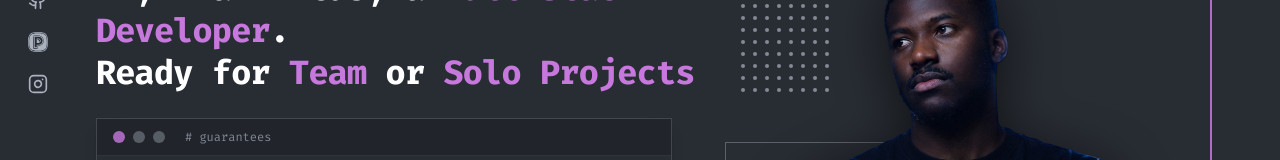
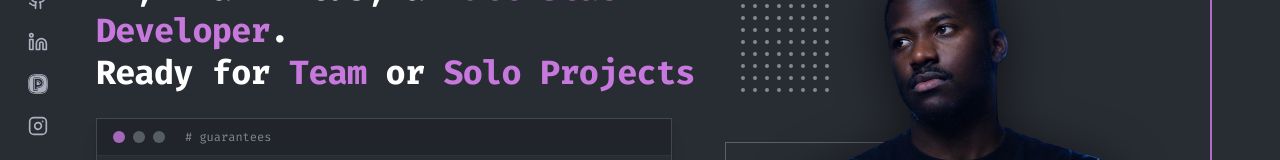
Before and after one commit to shepherd-bit/PORTFOLIO-1, a React (Vite) app: page / in a window 1280 px wide. Shown: the part 170-330 px from the top of the page. Built offline with nearby package versions, Linux system fonts and the light colour scheme.

Commit message:
Update SocialSidebar.tsx

```diff
--- a/src/components/SocialSidebar.tsx
+++ b/src/components/SocialSidebar.tsx
@@ -1,4 +1,4 @@
-import { Github, Instagram } from 'lucide-react';
+import { Github, Instagram, Linkedin } from 'lucide-react';
 
 function PeerlistIcon({ className }: { className?: string }) {
   return (
@@ -18,6 +18,11 @@ const socials = [
     name: 'GitHub',
     href: 'https://github.com/shepherd-bit',
     icon: Github,
+  },
+  {
+    name: 'LinkedIn',
+    href: 'https://www.linkedin.com/in/titus-oluoch-003244159/?isSelfProfile=true',
+    icon: Linkedin,
   },
   {
     name: 'Peerlist',
```
